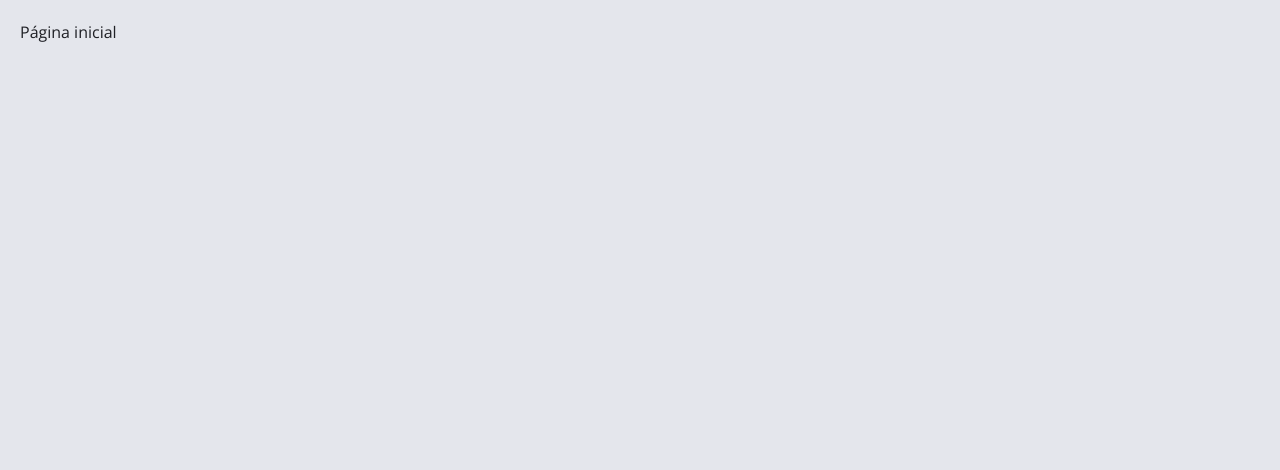
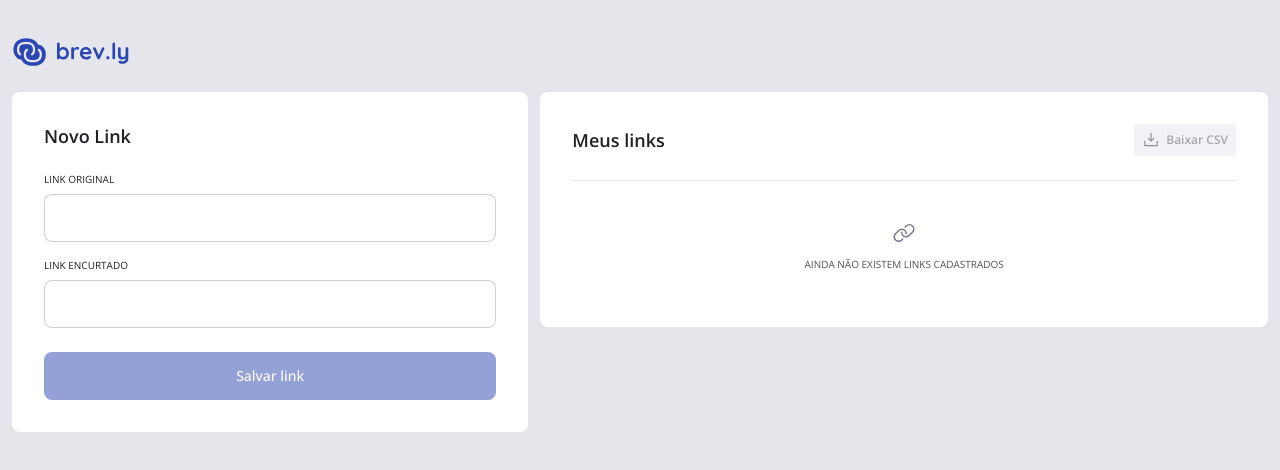
Before and after one commit to willian-moreno/brev.ly, a React (Vite) app in the folder web/: page / in a window 1280 px wide. Shown: the top 470 px of the page. Built offline with nearby package versions, Linux system fonts and the light colour scheme.

Commit message:
feat: Estruturado base página inicial

```diff
--- a/web/src/pages/_layouts/app-container.tsx
+++ b/web/src/pages/_layouts/app-container.tsx
@@ -2,7 +2,7 @@ import { Outlet } from 'react-router-dom'
 
 export function AppContainer() {
   return (
-    <div className="p-5">
+    <div className="mx-auto flex max-w-7xl flex-col p-3">
       <Outlet />
     </div>
   )
--- a/web/src/pages/home.tsx
+++ b/web/src/pages/home.tsx
@@ -1,3 +1,65 @@
+import { DownloadSimpleIcon, LinkIcon } from '@phosphor-icons/react'
+import logoSvg from '@/assets/logo.svg'
+import { Button } from '@/components/button'
+import { Card } from '@/components/card'
+import { Separator } from '@/components/separator'
+import { TextField } from '@/components/text-field'
+
 export function Home() {
-  return <div>Página inicial</div>
+  return (
+    <>
+      <img
+        alt="Brev.ly"
+        className="mx-auto my-6 h-8 w-fit md:ml-0"
+        src={logoSvg}
+      />
+      <div className="grid grid-cols-12 gap-3">
+        <Card.Root className="col-span-12 md:col-span-5">
+          <Card.Content className="gap-5 md:gap-6">
+            <span className="text-brand-lg">Novo Link</span>
+            <div className="space-y-4">
+              <TextField.Root>
+                <TextField.Label text="Link original">
+                  <TextField.Input />
+                </TextField.Label>
+              </TextField.Root>
+              <TextField.Root>
+                <TextField.Label text="Link encurtado">
+                  <TextField.Input />
+                </TextField.Label>
+              </TextField.Root>
+            </div>
+            <Button
+              disabled
+              type="submit"
+            >
+              Salvar link
+            </Button>
+          </Card.Content>
+        </Card.Root>
+        <Card.Root className="col-span-12 md:col-span-7">
+          <Card.Content className="gap-5 md:gap-6">
+            <div className="flex items-center justify-between gap-4">
+              <span className="text-brand-lg">Meus links</span>
+              <Button
+                density="compact"
+                disabled
+                variant="secondary"
+              >
+                <DownloadSimpleIcon className="text-brand-gray-600 text-brand-lg" />
+                Baixar CSV
+              </Button>
+            </div>
+            <Separator />
+            <div className="flex flex-col items-center gap-3 pt-4 pb-6">
+              <LinkIcon className="text-brand-gray-400 text-brand-xl" />
+              <span className="text-brand-gray-500 text-brand-xs uppercase">
+                Ainda não existem links cadastrados
+              </span>
+            </div>
+          </Card.Content>
+        </Card.Root>
+      </div>
+    </>
+  )
 }
```
